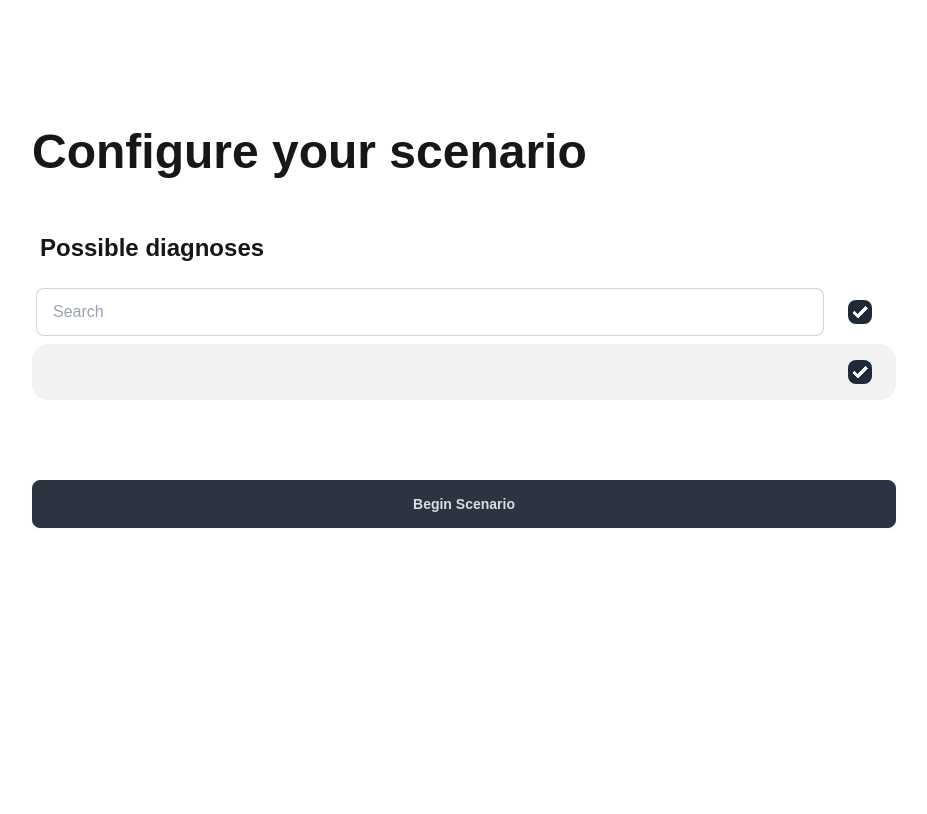
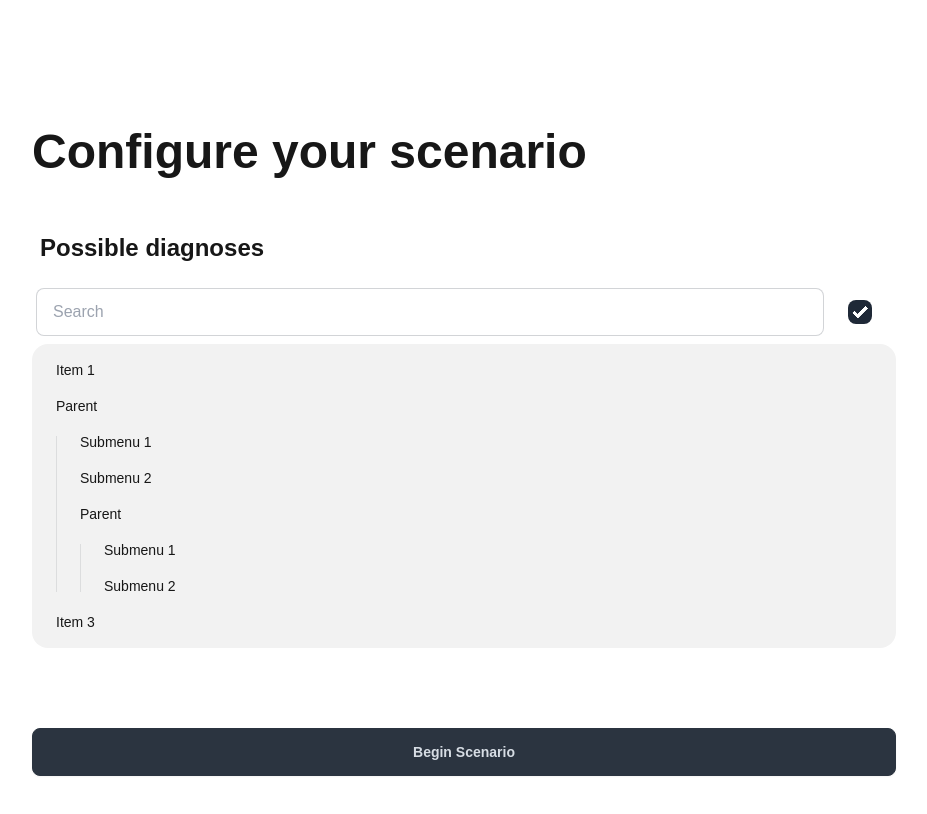
Before and after one commit to kippsss/medisim_ai, a Next.js app: page /setup in a window 1280 px wide. Shown: the whole page, without its empty margins (176-1103 px from the left). Built offline with nearby package versions, Linux system fonts and the light colour scheme.

Commit message:
change parsePossibleDiagnosis function and schema

```diff
--- a/src/app/schema.ts
+++ b/src/app/schema.ts
@@ -1,3 +1,5 @@
 export interface PossibleDiagnoses {
-  [key: string]: boolean;
+  [system: string]: {
+    [diagnosis: string]: boolean;
+  };
 }
--- a/src/app/setup/components/SetupDiagnoses.tsx
+++ b/src/app/setup/components/SetupDiagnoses.tsx
@@ -61,7 +61,38 @@ export default function SetupDiagnoses({
           />
         </div>
 
-        <ul className="menu bg-base-200 rounded-box w-full max-h-64 overflow-y-auto flex-nowrap">
+        <ul className="menu bg-base-200 rounded-box">
+          <li>
+            <a>Item 1</a>
+          </li>
+          <li>
+            <a>Parent</a>
+            <ul>
+              <li>
+                <a>Submenu 1</a>
+              </li>
+              <li>
+                <a>Submenu 2</a>
+              </li>
+              <li>
+                <a>Parent</a>
+                <ul>
+                  <li>
+                    <a>Submenu 1</a>
+                  </li>
+                  <li>
+                    <a>Submenu 2</a>
+                  </li>
+                </ul>
+              </li>
+            </ul>
+          </li>
+          <li>
+            <a>Item 3</a>
+          </li>
+        </ul>
+
+        {/* <ul className="menu bg-base-200 rounded-box w-full max-h-64 overflow-y-auto flex-nowrap">
           {Object.entries(possibleDiagnoses).map(
             ([diagnosis, isChecked], index) =>
               diagnosis.toLowerCase().includes(search.toLowerCase()) ? (
@@ -78,7 +109,7 @@ export default function SetupDiagnoses({
                 </li>
               ) : undefined,
           )}
-        </ul>
+        </ul> */}
       </div>
     </div>
   );
--- a/src/app/setup/utils.ts
+++ b/src/app/setup/utils.ts
@@ -1,11 +1,16 @@
 import { PossibleDiagnoses } from '../schema';
 
-export const parsePossibleDiagnoses = () => {
-  const possibleDiagnosesString = process.env.NEXT_PUBLIC_DIAGNOSES || '';
-  const possibleDiagnosesArray = possibleDiagnosesString.split(',');
+export const parsePossibleDiagnoses = (): PossibleDiagnoses => {
+  const possibleDiagnoses = JSON.parse(
+    process.env.NEXT_PUBLIC_DIAGNOSES || '{}',
+  );
+  const parsedDiagnoses: { [key: string]: { [key: string]: boolean } } = {};
 
-  return possibleDiagnosesArray.reduce((acc, diagnosis) => {
-    acc[diagnosis] = true;
-    return acc;
-  }, {} as PossibleDiagnoses);
+  for (const system in possibleDiagnoses) {
+    parsedDiagnoses[system] = {};
+    possibleDiagnoses[system].forEach((diagnosis: string) => {
+      parsedDiagnoses[system][diagnosis] = true;
+    });
+  }
+  return parsedDiagnoses;
 };
```
